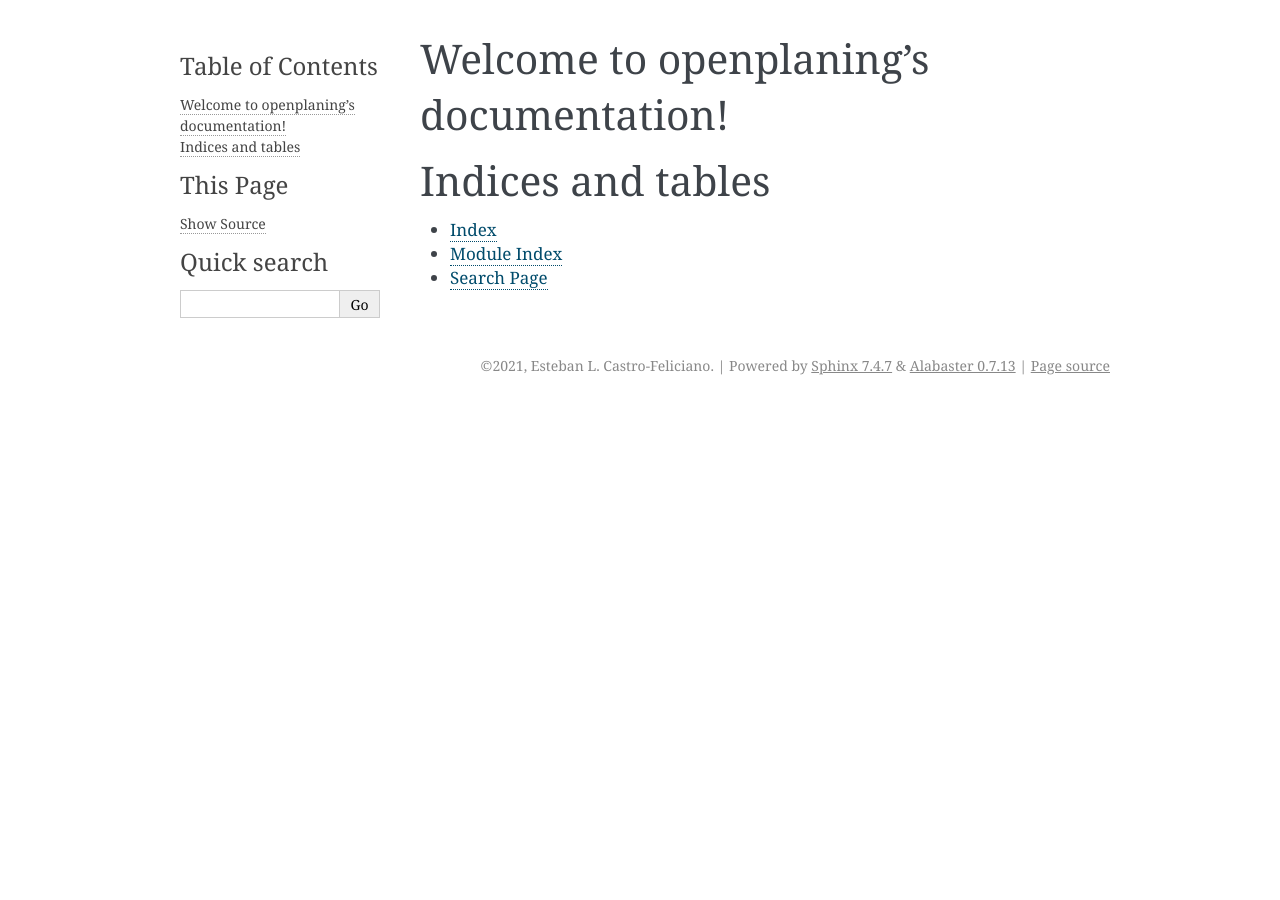
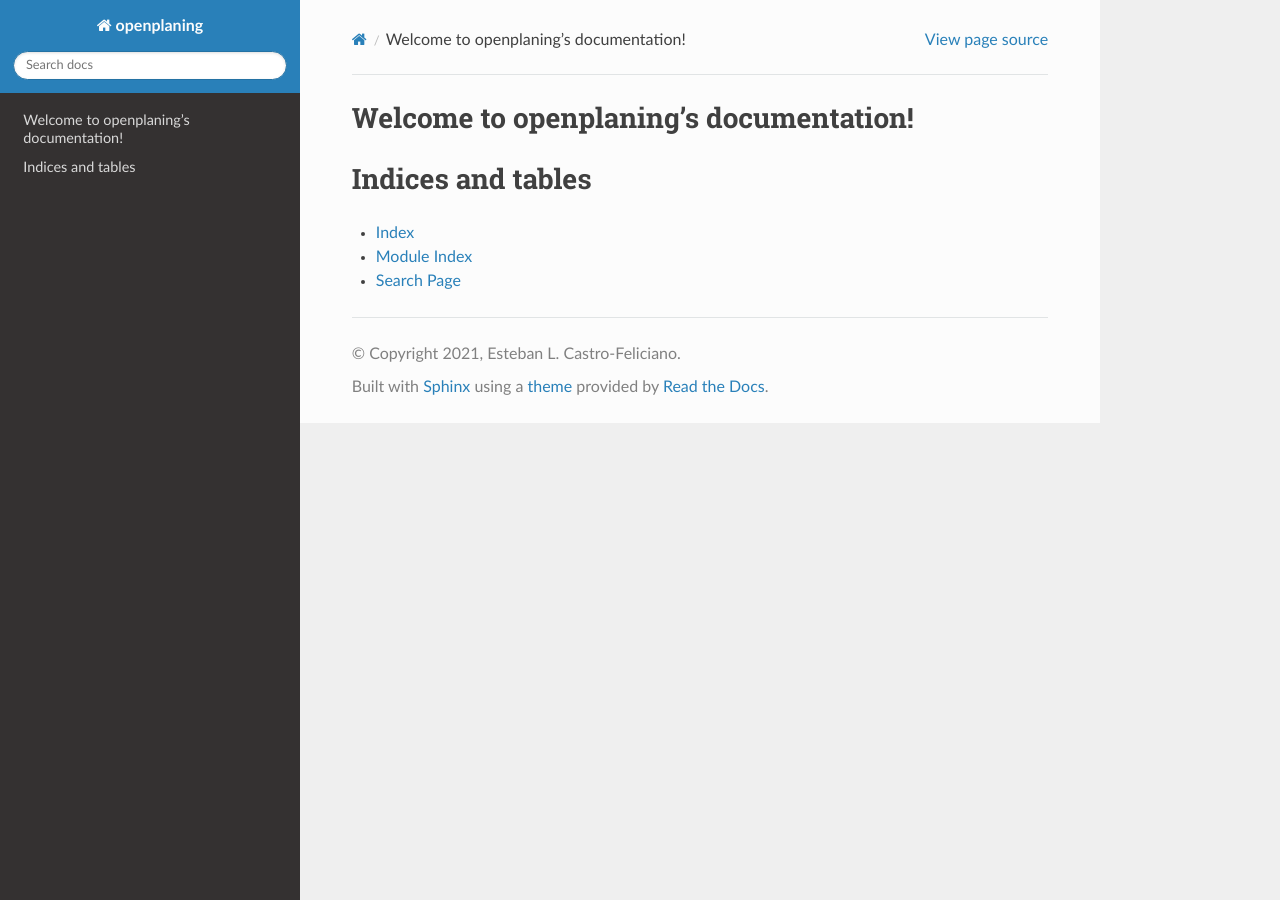
Before and after one commit to elcf/python-openplaning, a Sphinx documentation site: the page built from docs/index.rst, in a window 1280 px wide. Built offline with Sphinx 7.4.7 and the Read the Docs theme 2.0.0, drawn with Linux system fonts in a browser that asks for light colours.

Commit message:
import and extensions of sphinx conf

```diff
--- a/docs/conf.py
+++ b/docs/conf.py
@@ -10,9 +10,9 @@
 # add these directories to sys.path here. If the directory is relative to the
 # documentation root, use os.path.abspath to make it absolute, like shown here.
 #
-# import os
-# import sys
-# sys.path.insert(0, os.path.abspath('.'))
+import os
+import sys
+sys.path.insert(0, os.path.abspath('../src/'))
 
 
 # -- Project information -----------------------------------------------------
@@ -30,8 +30,8 @@
 # Add any Sphinx extension module names here, as strings. They can be
 # extensions coming with Sphinx (named 'sphinx.ext.*') or your custom
 # ones.
-extensions = [
-]
+import sphinx_rtd_theme
+extensions = ['sphinx.ext.autodoc', 'sphinx_rtd_theme', 'sphinx.ext.napoleon']
 
 # Add any paths that contain templates here, relative to this directory.
 templates_path = ['_templates']
@@ -47,7 +47,7 @@
 # The theme to use for HTML and HTML Help pages.  See the documentation for
 # a list of builtin themes.
 #
-html_theme = 'alabaster'
+html_theme = 'sphinx_rtd_theme'
 
 # Add any paths that contain custom static files (such as style sheets) here,
 # relative to this directory. They are copied after the builtin static files,
```
Also changed, not shown: 1 other file.
